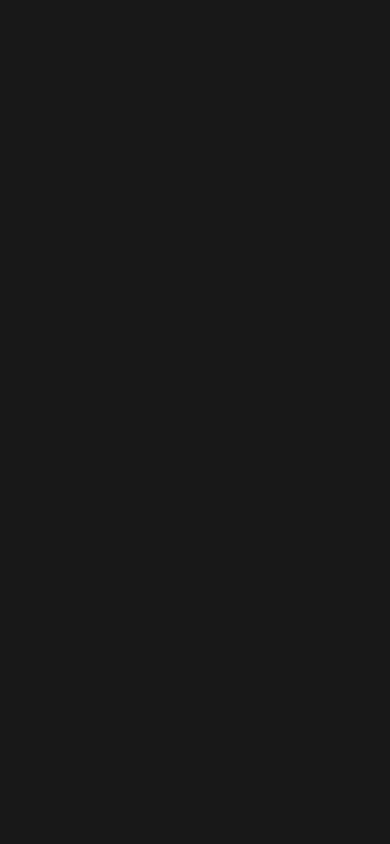
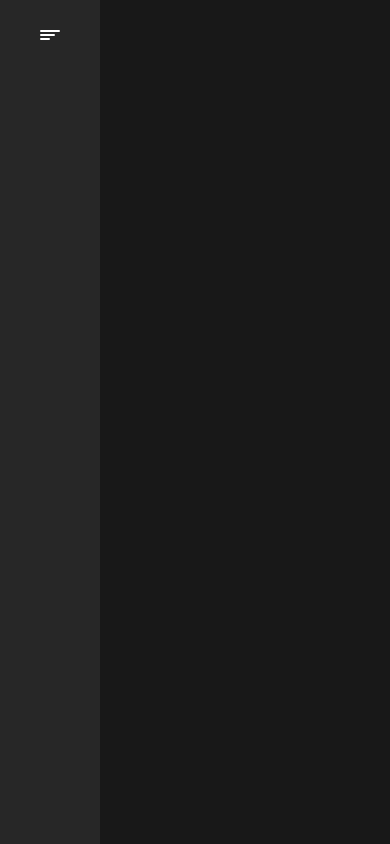
Before and after one commit to cateruu/F1-info, a Next.js app: page / in a window 390 px wide. Built offline with nearby package versions, Linux system fonts and the light colour scheme.

Commit message:
navbar & hamburger

```diff
--- /dev/null
+++ b/components/Layout/Layout.tsx
@@ -0,0 +1,16 @@
+import Navbar from './Navbar/Navbar';
+
+type Props = {
+  children: React.ReactNode;
+};
+
+const Layout = ({ children }: Props) => {
+  return (
+    <>
+      <Navbar />
+      {children}
+    </>
+  );
+};
+
+export default Layout;
--- /dev/null
+++ b/components/Layout/Navbar/Hamburger.module.css
@@ -0,0 +1,35 @@
+.hamburger {
+  position: relative;
+  cursor: pointer;
+  width: 30px;
+  height: 30px;
+  border-radius: 50%;
+  display: flex;
+  flex-direction: column;
+  justify-content: center;
+  padding-left: 5px;
+}
+
+.hamburgerLine {
+  height: 2px;
+  background-color: #fff;
+  border-radius: 10px;
+  margin: 1px 0;
+  transition: 0.1s;
+}
+
+.hamburgerLine:nth-child(1) {
+  width: 20px;
+}
+
+.hamburgerLine:nth-child(2) {
+  width: 15px;
+}
+
+.hamburgerLine:nth-child(3) {
+  width: 10px;
+}
+
+.hamburgerLine.open {
+  width: 20px;
+}
--- /dev/null
+++ b/components/Layout/Navbar/Hamburger.tsx
@@ -0,0 +1,22 @@
+import styles from './Hamburger.module.css';
+
+type Props = {
+  openNavHandler: () => void;
+  navOpen: boolean;
+};
+
+const Hamburger = ({ openNavHandler, navOpen }: Props) => {
+  return (
+    <div className={styles.hamburger} onClick={openNavHandler}>
+      <div className={styles.hamburgerLine}></div>
+      <div
+        className={`${styles.hamburgerLine} ${navOpen === true && styles.open}`}
+      ></div>
+      <div
+        className={`${styles.hamburgerLine} ${navOpen === true && styles.open}`}
+      ></div>
+    </div>
+  );
+};
+
+export default Hamburger;
--- /dev/null
+++ b/components/Layout/Navbar/Navbar.module.css
@@ -0,0 +1,20 @@
+.nav {
+  height: 100vh;
+  width: 100px;
+  background-color: var(--bg-panel);
+  overflow: hidden;
+  transition: 0.1s;
+}
+
+.nav.open {
+  width: 300px;
+  overflow: visible;
+}
+
+.container {
+  width: 300px;
+  height: 100%;
+  display: flex;
+  flex-direction: column;
+  padding: 20px 35px;
+}
--- /dev/null
+++ b/components/Layout/Navbar/Navbar.tsx
@@ -0,0 +1,21 @@
+import { useState } from 'react';
+import Hamburger from './Hamburger';
+import styles from './Navbar.module.css';
+
+const Navbar = () => {
+  const [navOpen, setNavOpen] = useState<boolean>(false);
+
+  const openNavHandler = () => {
+    setNavOpen((prevState) => !prevState);
+  };
+
+  return (
+    <nav className={`${styles.nav} ${navOpen === true && styles.open}`}>
+      <div className={styles.container}>
+        <Hamburger openNavHandler={openNavHandler} navOpen={navOpen} />
+      </div>
+    </nav>
+  );
+};
+
+export default Navbar;
--- a/pages/_app.tsx
+++ b/pages/_app.tsx
@@ -1,8 +1,16 @@
-import '../styles/globals.css'
-import type { AppProps } from 'next/app'
+import '../styles/globals.css';
+import type { AppProps } from 'next/app';
+
+import Layout from '../components/Layout/Layout';
 
 function MyApp({ Component, pageProps }: AppProps) {
-  return <Component {...pageProps} />
+  return (
+    <>
+      <Layout>
+        <Component {...pageProps} />
+      </Layout>
+    </>
+  );
 }
 
-export default MyApp
+export default MyApp;
```
